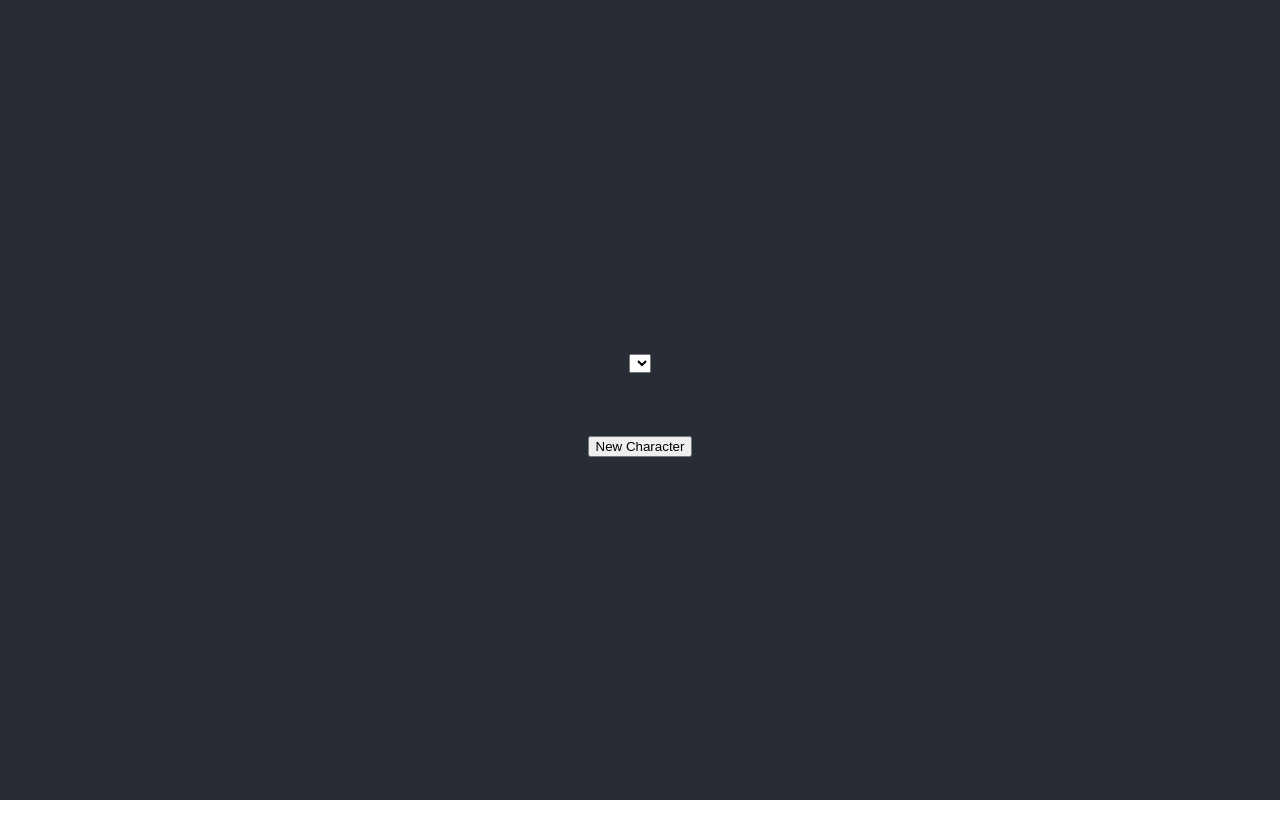
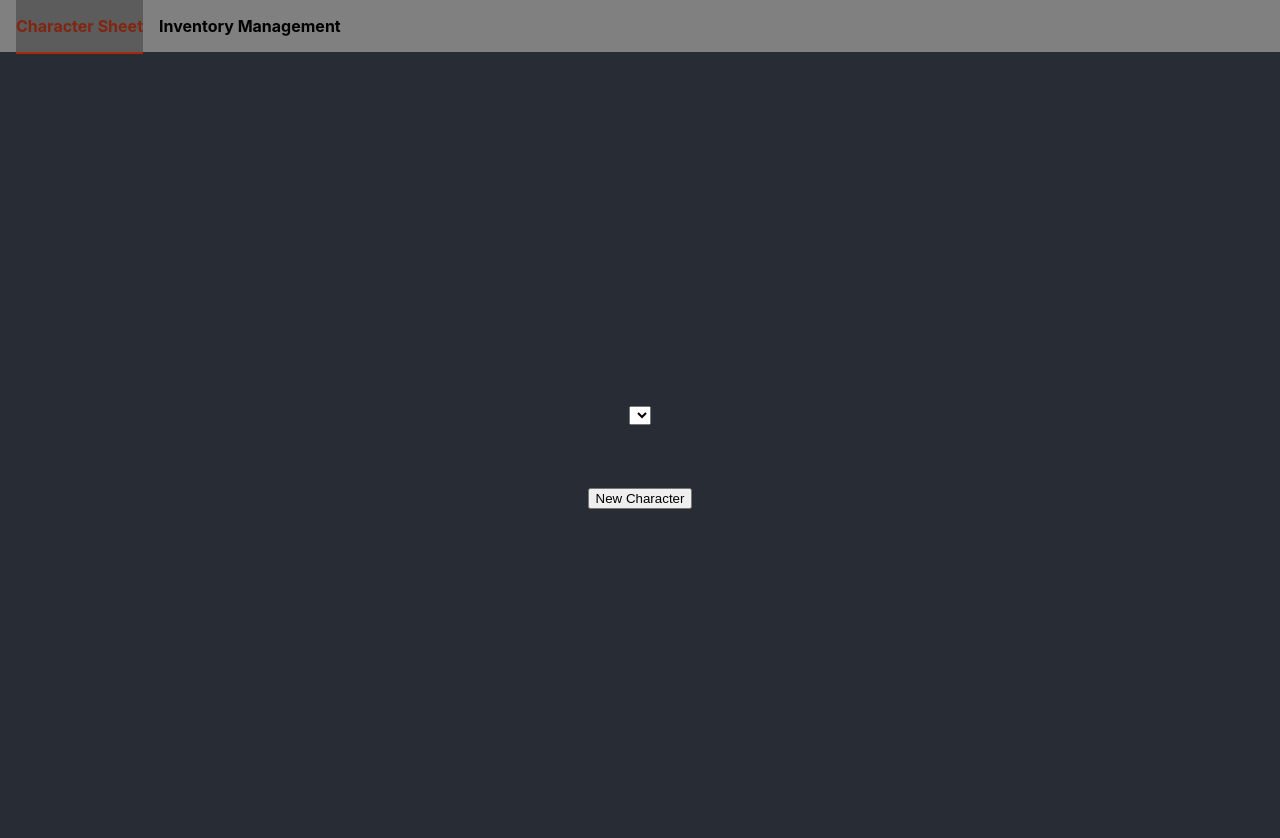
Before and after one commit to TheVynzler121/React-katas, a React (Create React App) app: page / in a window 1280 px wide. Shown: the top 838 px of the page. Before the commit the page ends 800 px from the top, so only its background shows below. Built offline with nearby package versions, Linux system fonts and the light colour scheme.

Commit message:
Added a Nav bar

```diff
--- a/package.json
+++ b/package.json
@@ -12,6 +12,7 @@
     "@types/react-dom": "^18.0.11",
     "react": "^18.2.0",
     "react-dom": "^18.2.0",
+    "react-router-dom": "^6.9.0",
     "react-scripts": "5.0.1",
     "typescript": "^4.9.5",
     "web-vitals": "^2.1.4"
--- a/src/App.css
+++ b/src/App.css
@@ -25,6 +25,30 @@
   margin: 1rem;
 }
 
-.dice {
+.navbar {
+  background-color: grey;
+}
 
+.menu {
+  margin: 0px;
+  padding: 1rem;
 }
+
+.menuItem {
+    display: inline-block;
+    padding-right: 1rem;
+}
+
+.menuItem a {
+  color: black;
+  text-decoration: none;
+  font-weight: bold;
+}
+
+.menuItem .active {
+  color: #822510;
+  border-bottom:2px solid #A9270B;
+  padding-bottom: 1rem;
+  padding-top: 1rem;
+  background-color: rgb(92, 92, 92);
+}
--- a/src/App.tsx
+++ b/src/App.tsx
@@ -2,15 +2,49 @@ import React from 'react';
 import './App.css';
 import CharacterSheet from './CharacterSheet';
 import DndAdminPanel from './DndAdminPanel';
+import Inventory from './Inventory';
+import {
+  Routes,
+  Route,
+  BrowserRouter,
+  NavLink,
+  useLocation
+} from "react-router-dom";
 
 function App() {
+  const links = [
+    ['/', "Character Sheet"],
+    ["/inventory", "Inventory Management"]
+  ];
+
   return (
-    <div className="App">
-      <header className="App-header">
-        <DndAdminPanel/>
-
-      </header>
-    </div>
+    <>
+      <BrowserRouter>
+        <nav className="navbar">
+          <ul className="menu">
+            {links.map(([path, name]) => {
+              return (
+              <li className="menuItem" key={name}>
+                      <NavLink
+                        to={path}
+                        className={({ isActive }) => isActive ? "active" : "" }
+                      >
+                        {name}
+                      </NavLink>
+                </li>);
+            })}
+          </ul>
+        </nav>
+        <div className="App">
+          <header className="App-header">
+            <Routes>
+              <Route path="/" element={<DndAdminPanel/>}/>
+              <Route path="/inventory" element={<Inventory/>}/>
+            </Routes>
+          </header>
+        </div>
+      </BrowserRouter>
+    </>
   );
 }
 
--- a/src/CharacterSheet.tsx
+++ b/src/CharacterSheet.tsx
@@ -139,6 +139,9 @@ function CharacterSheet(props: {
         value={characterLevel}
         />
       </p>
+      <p>
+
+      </p>
       {showStats && (
         <table>
           <thead>
--- a/src/DndTypes.ts
+++ b/src/DndTypes.ts
@@ -49,7 +49,7 @@ export interface CharacterSheetState {
 export interface Armor{
   name: string;
   cost: number;
-  itemType: "Helm" | "Chest",
+  itemType: "Helm" | "Chest" | "Gloves" | "Boots" | "Belt";
   baseArmorClass: number;
   strReq: number | undefined;
   stealthDisadvantage: boolean;
--- /dev/null
+++ b/src/Inventory.tsx
@@ -0,0 +1,9 @@
+import React from 'react';
+
+export default function Inventory() {
+  return (
+    <div >
+		PUT IT HERE MAN
+    </div>
+  );
+}
```
Also changed, not shown: 1 other file (tests, documents, lock files or other folders).
